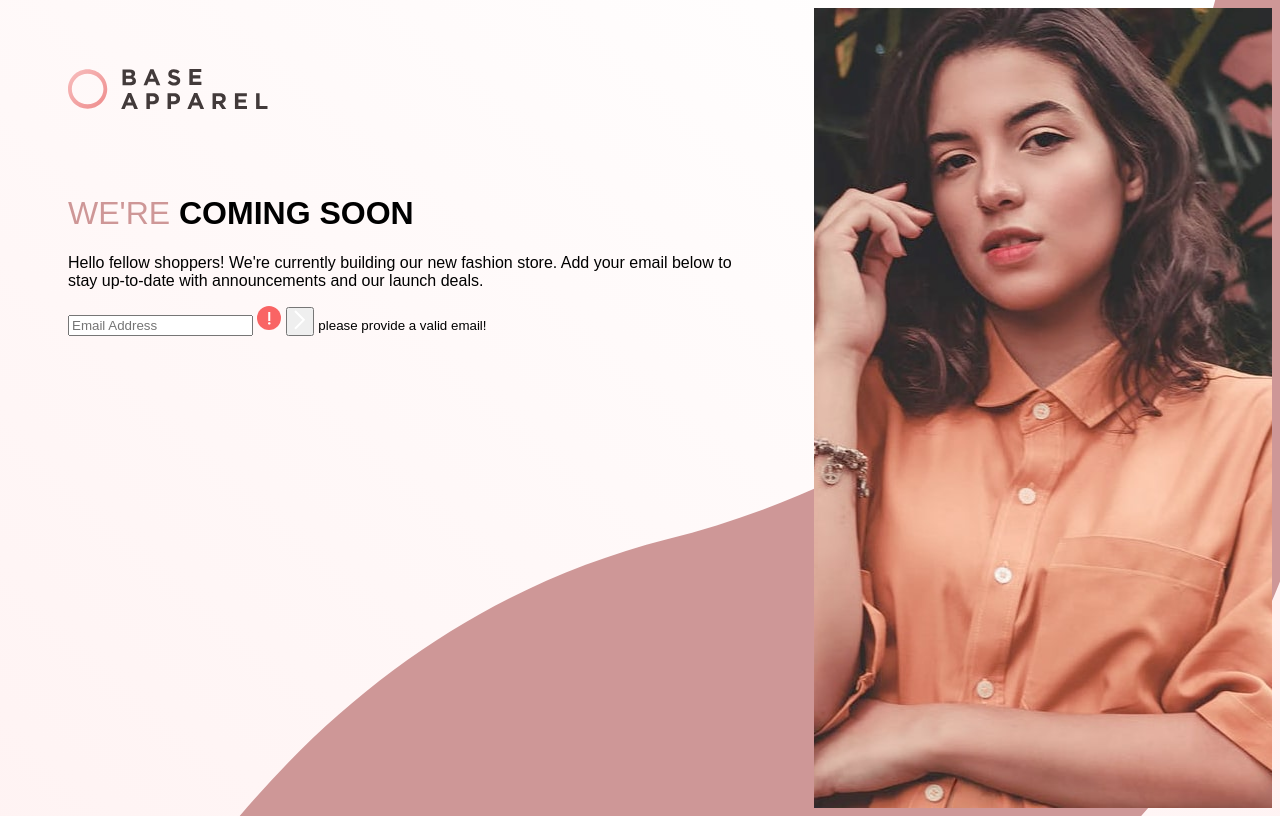
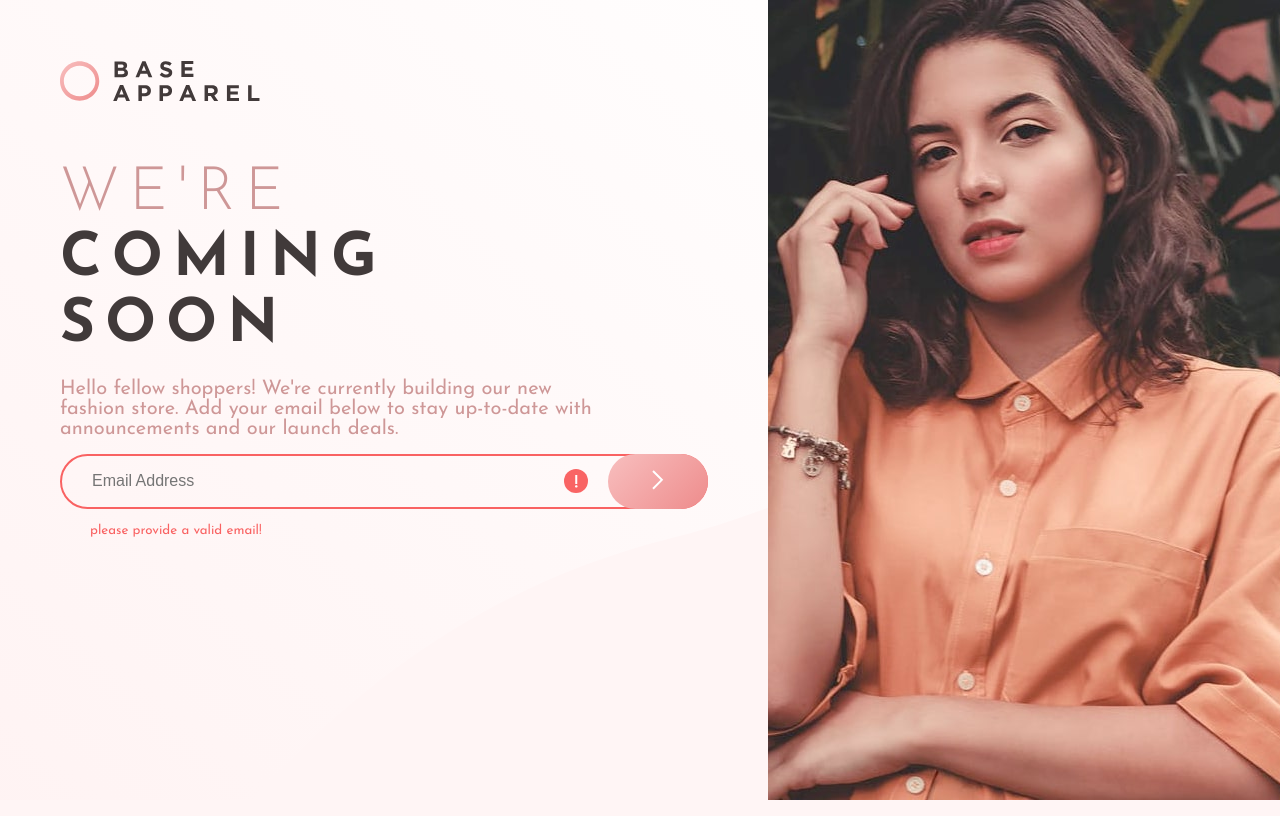
Before and after one commit to 0xTimoo/FrontEnd-Mentor-Challenge, a plain HTML site: page base-apparel-coming-soon-master/index.html in a window 1280 px wide. Drawn offline with Linux system fonts and the light colour scheme.

Commit message:
continuation of base apparel website

```diff
--- a/base-apparel-coming-soon-master/index.html
+++ b/base-apparel-coming-soon-master/index.html
@@ -16,13 +16,13 @@
 
     <div class="left">
       <img src="./images/logo.svg" alt="logo" class="logo">
-      <h1><span>we're</span>
-        coming soon</h1>
-        <p>
-          Hello fellow shoppers! We're currently building our new fashion store.
-          Add your email below to stay up-to-date with announcements and our launch deals.
-        </p>
-        <form>
+      <h1><span>we're</span> <br>
+        coming <br>
+        soon</h1>
+        <p>Hello fellow shoppers! We're currently building our new <br>fashion store.
+        Add your email below to stay up-to-date with<br> announcements and our launch deals.</p>
+
+        <form class="error">
           <input type="email" placeholder="Email Address
           ">
           <img src="./images/icon-error.svg" alt="error-icon" class="error-icon">
@@ -30,7 +30,7 @@
           <small>please provide a valid email!</small>
         </form>
       </div>
-      <div class="right">
+      <div class="right bg-image">
 
       </div>
       <!-- <footer>
--- a/base-apparel-coming-soon-master/style.css
+++ b/base-apparel-coming-soon-master/style.css
@@ -1,4 +1,4 @@
-@import url(https://fonts.google.com/specimen/Josefin+Sans)
+@import url('https://fonts.googleapis.com/css2?family=Josefin+Sans:wght@300;400;500;700&display=swap');
 
 * {
     margin: 0;
@@ -10,7 +10,7 @@ body{
     background-image: url(./images/bg-pattern-desktop.svg);
     background-size: cover;
     font-family: 'Josefin sans', sans-serif;
-    background-color: hsl(0, 36%, 70%);
+    background-color: hsl(0, 100%, 98%);
 }
 
 .container {
@@ -24,10 +24,13 @@ body{
 }
 
 .right{
+    width: 40%;
+}
+
+.bg-image{
     background-image: url('./images/hero-desktop.jpg');
     background-size: cover;
     background-position: center center;
-    width: 40%;
 }
 
 .logo {
@@ -36,11 +39,78 @@ body{
 }
 
 h1 {
+    color:  hsl(0, 6%, 24%);
+    font-size: 60px;
     text-transform: uppercase;
-    font-weight: 600;
+    line-height: 1.1;
+    font-weight: 550;
+    letter-spacing: 10px;
+    margin: -5px 0 20px 0;
 }
 
 h1 span {
     color: hsl(0, 36%, 70%);
-    font-weight: 300;
+    font-weight: 200;
 }
+
+p {
+    color: hsl(0, 36%, 70%);
+    font-size: 20px;
+    margin-bottom: 15px ;
+}
+
+form{
+    position: relative;
+}
+
+form.error-icon{
+
+}
+
+input{
+     background-color: transparent;
+     border: 1px solid hsl(0, 36%, 70%);
+     font-size: 16px;
+     padding: 15px 30px;
+     border-radius: 50px;
+     width: 100%;
+     height: 55px;
+}
+
+form.error input {
+    border: 2px solid hsl(0, 93%, 68%);
+}
+
+button{
+    background-image: linear-gradient(135deg,  hsl(0, 80%, 86%),  hsl(0, 74%, 74%));
+    box-shadow: 2px 5px 10px hsl(0, 36%, 70% 0.6);
+    padding: 15px;
+    border-radius: 50px;
+    width: 100px;
+    border: none;
+    position: absolute;
+    top: 0;
+    right: 0;
+    height: 55px;
+}
+
+.error-icon {
+    display: none;
+    position: absolute;
+    right: 120px;
+    top: 15px;
+}
+
+form.error .error-icon {
+    display: block;
+}
+
+small {
+    color: hsl(0, 93%, 68%);
+    display: none;
+    margin-top: 15px;
+    margin-left: 30px ;
+}
+form.error small {
+    display: block;
+}
```
